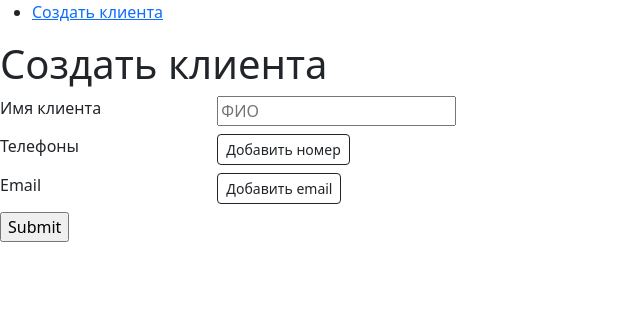
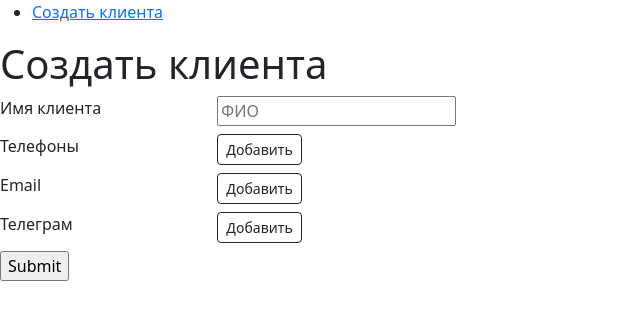
Before and after one commit to stz777/crm-mif, a Next.js app: page /clients/create in a window 1280 px wide. Shown: the top 320 px of the page, without its empty margins (0-640 px from the left). Built offline with nearby package versions, Linux system fonts and the light colour scheme.

Commit message:
добавить телеграм

```diff
--- a/src/app/clients/create/createClientForm.tsx
+++ b/src/app/clients/create/createClientForm.tsx
@@ -7,6 +7,7 @@ type FormValues = {
     fio: string
     phones: { phone: string }[];
     emails: { email: string }[];
+    telegram: { telegram: string }[];
 };
 
 export default function CreateClientForm() {
@@ -19,13 +20,16 @@ export default function CreateClientForm() {
         control,
         name: "emails",
     });
+    const { fields: telegramFields, append: appendTelegram, remove: removeTelegram } = useFieldArray({
+        control,
+        name: "telegram",
+    });
     return (
         <form onSubmit={handleSubmit(onSubmit)}>
 
             <FieldWrapper title="Имя клиента"
                 field={<>
                     <input {...register("fio", { required: true })} placeholder="ФИО" />
-                    <div>{errors.fio && <span>Это обязательное поле</span>}</div>
                 </>}
             />
 
@@ -35,17 +39,27 @@ export default function CreateClientForm() {
                         <input placeholder="Введите номер телефона" {...register(`phones.${i}.phone`, { required: true })} />
                         <div onClick={() => removePhone(i)} className="btn btn-outline-danger btn-sm">Удалить</div>
                     </div>)}
-                    <div onClick={() => appendPhone({ phone: "" })} className="btn btn-outline-dark btn-sm">Добавить номер</div>
+                    <div onClick={() => appendPhone({ phone: "" })} className="btn btn-outline-dark btn-sm">Добавить</div>
                 </>}
             />
 
             <FieldWrapper title="Email"
                 field={<>
                     {emailFields.map(({ id }, i) => <div key={id} className="d-flex">
-                        <input placeholder="Введите email" {...register(`emails.${i}.email`, { required: true })} />
+                        <input placeholder="Введите телеграм" {...register(`emails.${i}.email`, { required: true })} />
                         <div onClick={() => removeEmail(i)} className="btn btn-outline-danger btn-sm">Удалить</div>
                     </div>)}
-                    <div onClick={() => appendEmail({ email: "" })} className="btn btn-outline-dark btn-sm">Добавить email</div>
+                    <div onClick={() => appendEmail({ email: "" })} className="btn btn-outline-dark btn-sm">Добавить</div>
+                </>}
+            />
+
+            <FieldWrapper title="Телеграм"
+                field={<>
+                    {telegramFields.map(({ id }, i) => <div key={id} className="d-flex">
+                        <input placeholder="Введите email" {...register(`telegram.${i}.telegram`, { required: true })} />
+                        <div onClick={() => removeTelegram(i)} className="btn btn-outline-danger btn-sm">Удалить</div>
+                    </div>)}
+                    <div onClick={() => appendTelegram({ telegram: "" })} className="btn btn-outline-dark btn-sm">Добавить</div>
                 </>}
             />
 
```
